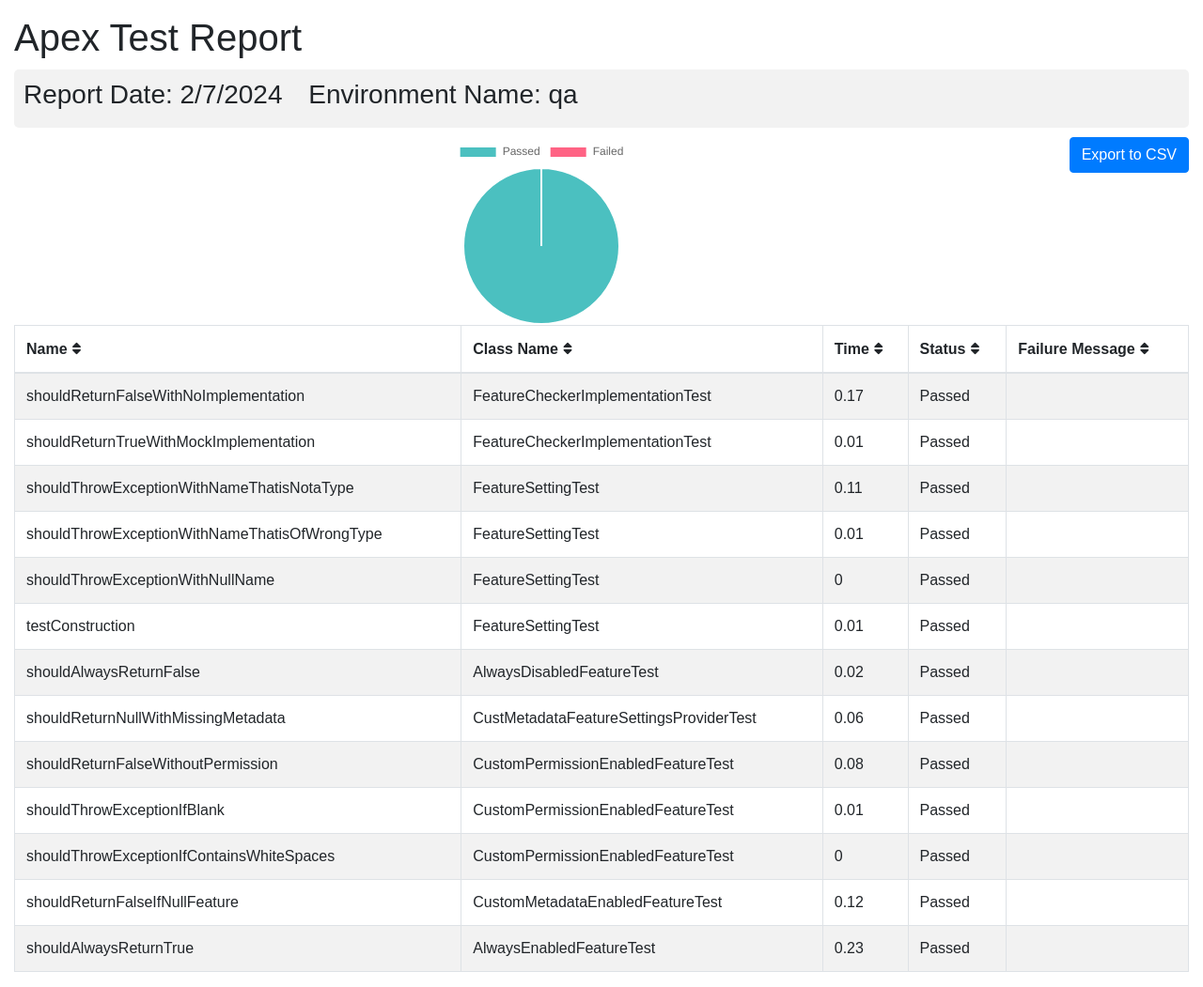
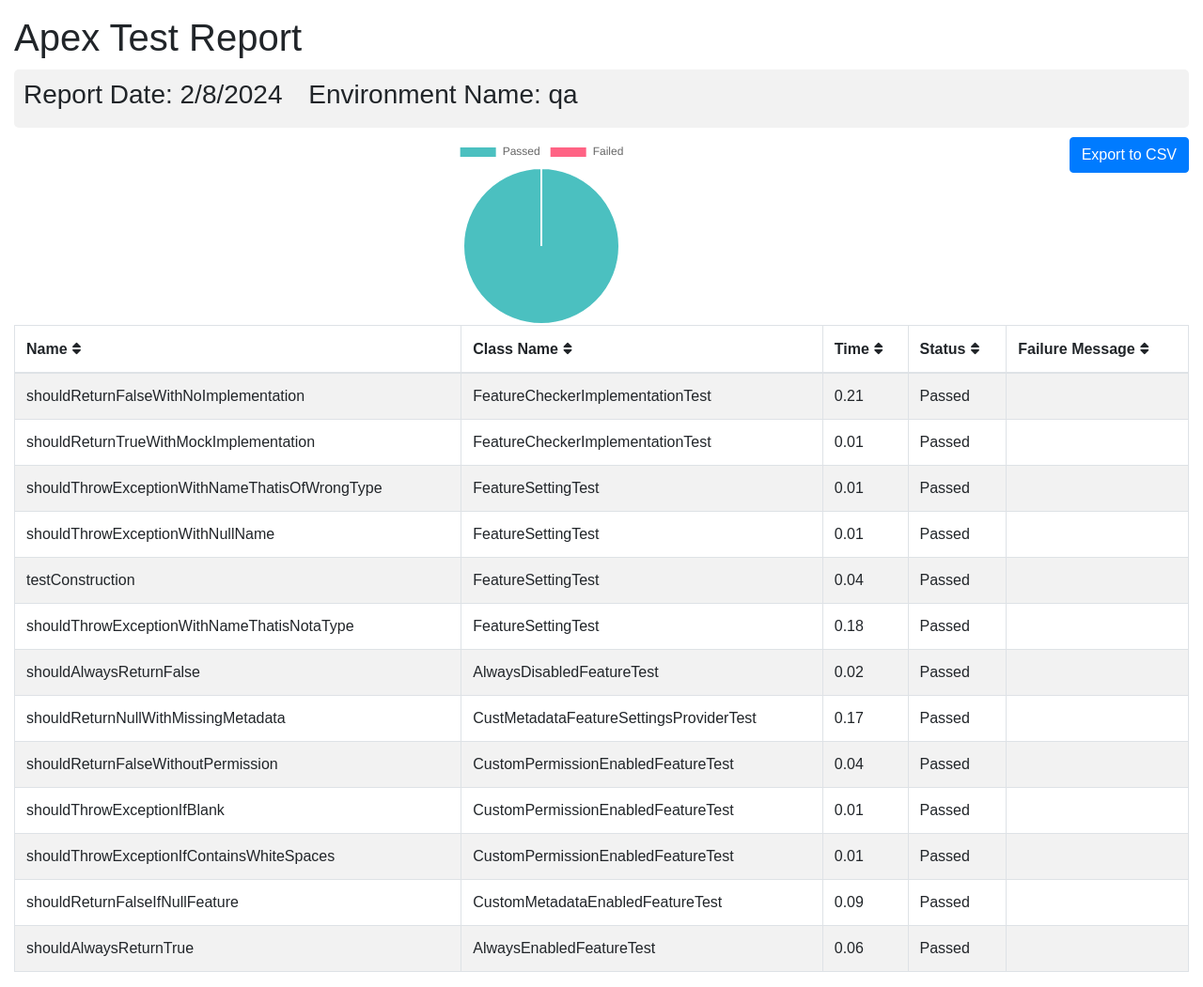
Before and after one commit to flxbl-io/sfops-dashboard, a Jekyll site: the page apextestResults/qa.html, which Jekyll copies as it is, in a window 1280 px wide. Shown: the whole page at 94% size. Built offline with Jekyll 4.4.1, drawn with Linux system fonts in a browser that asks for light colours.

Commit message:
Updated apex test results

```diff
--- a/apextestResults/qa.html
+++ b/apextestResults/qa.html
@@ -102,7 +102,7 @@
       <div class="container-fluid">
         <h1 class="mt-3">Apex Test Report</h1>
         <div class="info-card">
-        <h3>Report Date: 2/7/2024 <span style="margin-left: 20px;">Environment Name: qa</span></h3>
+        <h3>Report Date: 2/8/2024 <span style="margin-left: 20px;">Environment Name: qa</span></h3>
         </div>
         <button onclick="exportTableToCSV('testReport.csv')" class="btn btn-primary float-right">Export to CSV</button>
         <div id="chart-container">
@@ -123,7 +123,7 @@
         <tr>
           <td>shouldReturnFalseWithNoImplementation</td>
           <td>FeatureCheckerImplementationTest</td>
-          <td>0.17</td>
+          <td>0.21</td>
           <td>Passed</td>
           <td></td>
         </tr>
@@ -131,13 +131,6 @@
           <td>shouldReturnTrueWithMockImplementation</td>
           <td>FeatureCheckerImplementationTest</td>
           <td>0.01</td>
-          <td>Passed</td>
-          <td></td>
-        </tr>
-        <tr>
-          <td>shouldThrowExceptionWithNameThatisNotaType</td>
-          <td>FeatureSettingTest</td>
-          <td>0.11</td>
           <td>Passed</td>
           <td></td>
         </tr>
@@ -151,14 +144,21 @@
         <tr>
           <td>shouldThrowExceptionWithNullName</td>
           <td>FeatureSettingTest</td>
-          <td>0</td>
+          <td>0.01</td>
           <td>Passed</td>
           <td></td>
         </tr>
         <tr>
           <td>testConstruction</td>
           <td>FeatureSettingTest</td>
-          <td>0.01</td>
+          <td>0.04</td>
+          <td>Passed</td>
+          <td></td>
+        </tr>
+        <tr>
+          <td>shouldThrowExceptionWithNameThatisNotaType</td>
+          <td>FeatureSettingTest</td>
+          <td>0.18</td>
           <td>Passed</td>
           <td></td>
         </tr>
@@ -172,14 +172,14 @@
         <tr>
           <td>shouldReturnNullWithMissingMetadata</td>
           <td>CustMetadataFeatureSettingsProviderTest</td>
-          <td>0.06</td>
+          <td>0.17</td>
           <td>Passed</td>
           <td></td>
         </tr>
         <tr>
           <td>shouldReturnFalseWithoutPermission</td>
           <td>CustomPermissionEnabledFeatureTest</td>
-          <td>0.08</td>
+          <td>0.04</td>
           <td>Passed</td>
           <td></td>
         </tr>
@@ -193,21 +193,21 @@
         <tr>
           <td>shouldThrowExceptionIfContainsWhiteSpaces</td>
           <td>CustomPermissionEnabledFeatureTest</td>
-          <td>0</td>
+          <td>0.01</td>
           <td>Passed</td>
           <td></td>
         </tr>
         <tr>
           <td>shouldReturnFalseIfNullFeature</td>
           <td>CustomMetadataEnabledFeatureTest</td>
-          <td>0.12</td>
+          <td>0.09</td>
           <td>Passed</td>
           <td></td>
         </tr>
         <tr>
           <td>shouldAlwaysReturnTrue</td>
           <td>AlwaysEnabledFeatureTest</td>
-          <td>0.23</td>
+          <td>0.06</td>
           <td>Passed</td>
           <td></td>
         </tr>
```
